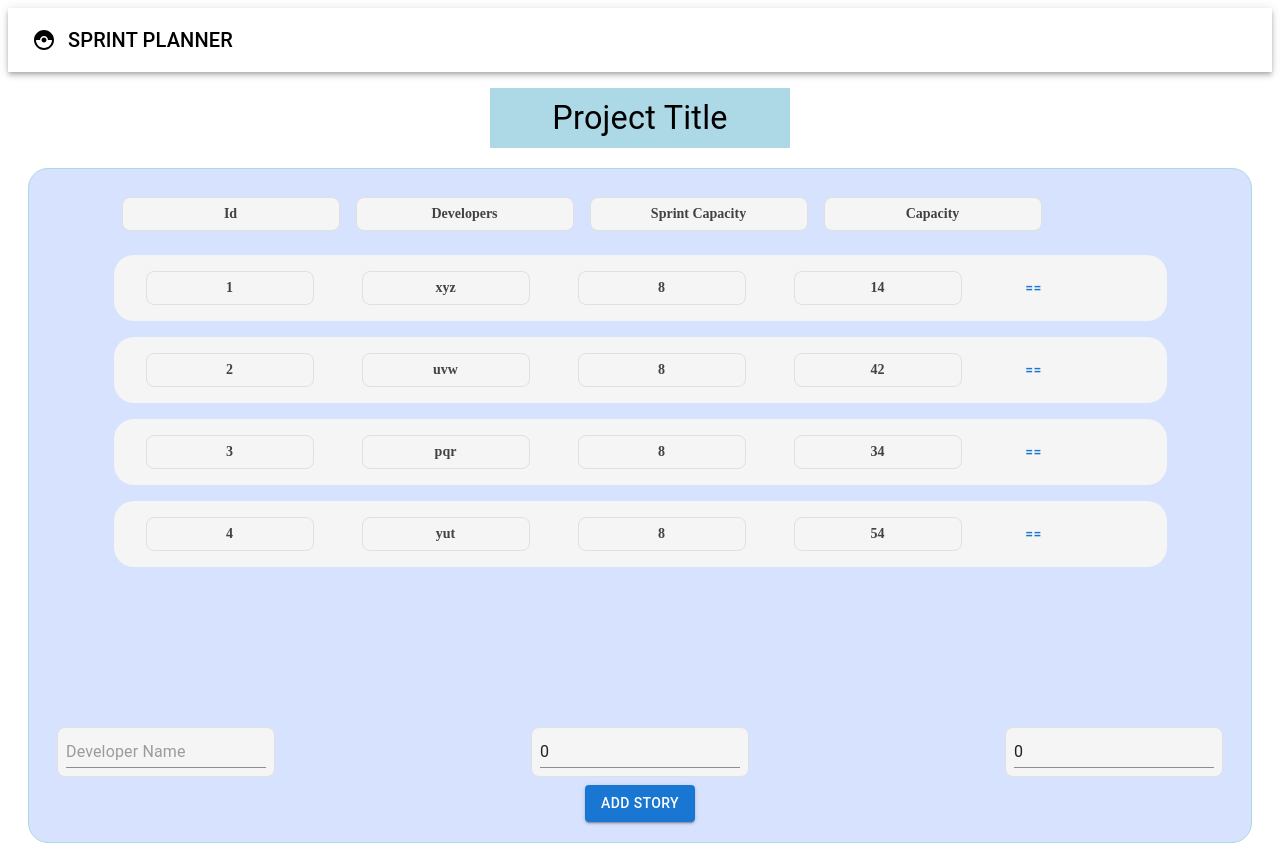
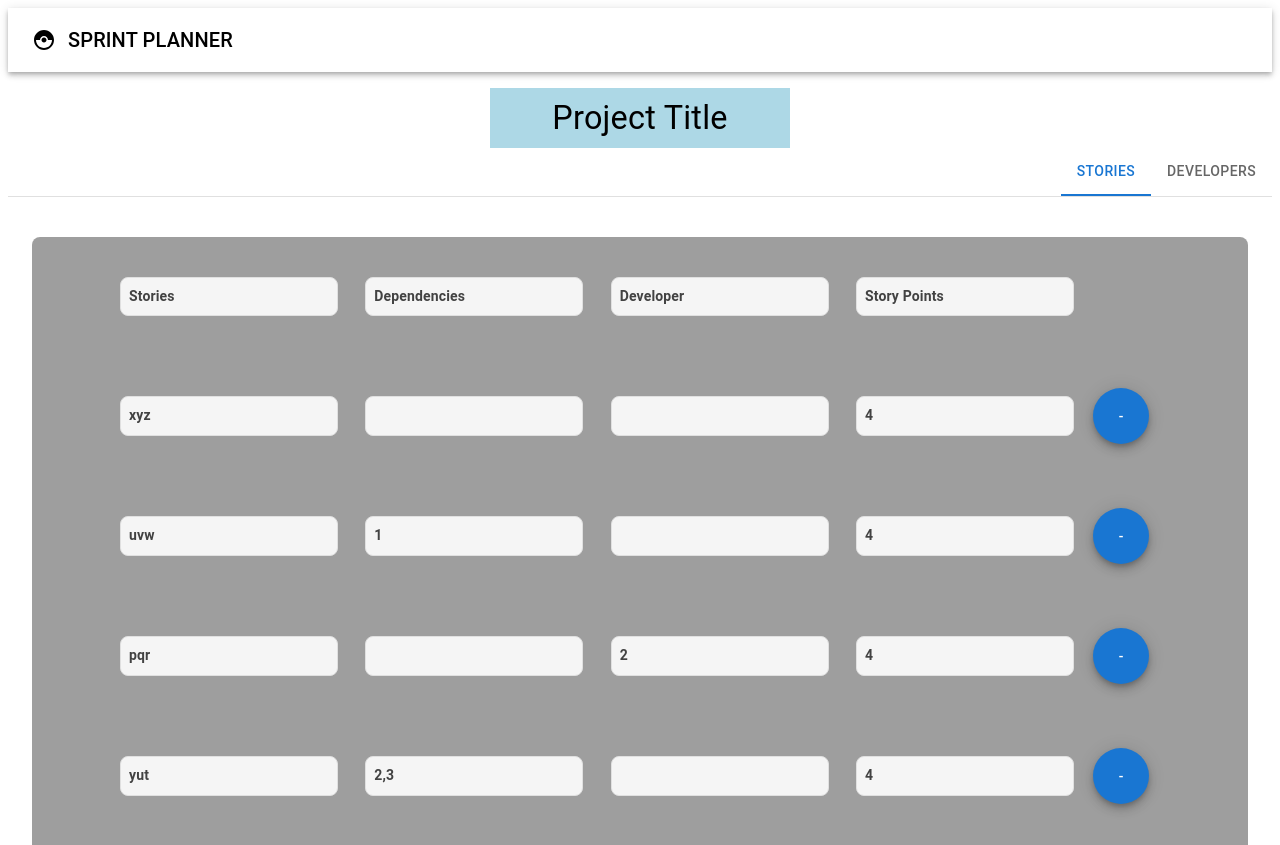
Before and after one commit to Smita-jha48/FrontEnd-MiniProject, a React (Create React App) app: page / in a window 1280 px wide. Shown: the top 845 px of the page. Built offline with nearby package versions, Linux system fonts and the light colour scheme.

Commit message:
feat : add InputForm component

```diff
--- a/package.json
+++ b/package.json
@@ -14,6 +14,7 @@
     "react-beautiful-dnd": "^13.1.1",
     "react-dom": "^18.2.0",
     "react-scripts": "5.0.1",
+    "react-tabs": "^6.0.0",
     "web-vitals": "^2.1.4"
   },
   "scripts": {
--- a/src/components/DeveloperEntry/developerEntry.jsx
+++ b/src/components/DeveloperEntry/developerEntry.jsx
@@ -12,7 +12,11 @@ import {
   //   createTheme,
   //   responsiveFontSizes,
   //   Grid,
+  Fab,
+  Tooltip,
+  IconButton,
 } from '@mui/material'
+import DeleteIcon from '@mui/icons-material/Delete'
 import PropTypes from 'prop-types'
 import React from 'react'
 import './developerEntry.css'
@@ -48,8 +52,8 @@ Item.propTypes = {
   ]),
 }
 
-export default function DeveloperEntry({ key, index, developerInfo, removeItem }) {
-  const { developer, sprintCapacity, capacity } = developerInfo
+export default function DeveloperEntry({ key, developerInfo, removeItem, deleteCheck }) {
+  const { id, developer, sprintCapacity, capacity } = developerInfo
   return (
     <div className='list-item' key={key}>
       <Box
@@ -65,11 +69,24 @@ export default function DeveloperEntry({ key, index, developerInfo, removeItem }
           width: '70vw',
         }}
       >
-        <Item width={200}>{index + 1}</Item>
+        <Item width={200}>{id}</Item>
         <Item width={200}>{developer.toString()}</Item>
         <Item width={200}>{sprintCapacity}</Item>
         <Item width={200}>{capacity}</Item>
-        <Button onClick={() => removeItem(index)}>==</Button>
+        {/* <Button onClick={() => removeItem(index)}>==</Button> */}
+        {deleteCheck(id) ? (
+          <Tooltip title='Delete'>
+            <IconButton color='primary' onClick={() => removeItem(id)}>
+              <DeleteIcon />
+            </IconButton>
+          </Tooltip>
+        ) : (
+          <Tooltip title='Remove or Edit Developer Id in the Stories Input form'>
+            <IconButton disableTouchRipple disableFocusRipple>
+              <DeleteIcon style={{ color: 'red' }} />
+            </IconButton>
+          </Tooltip>
+        )}
       </Box>
     </div>
   )
@@ -80,4 +97,5 @@ DeveloperEntry.propTypes = {
   index: PropTypes.number,
   developerInfo: PropTypes.object,
   removeItem: PropTypes.func,
+  deleteCheck: PropTypes.bool,
 }
--- a/src/components/DeveloperInput/developerInput.jsx
+++ b/src/components/DeveloperInput/developerInput.jsx
@@ -17,13 +17,6 @@ import PropTypes from 'prop-types'
 import React, { useState } from 'react'
 import DeveloperEntry from '../DeveloperEntry/developerEntry'
 import './developerInput.css'
-
-const data = [
-  { developer: 'xyz', sprintCapacity: 8, capacity: 14 },
-  { developer: 'uvw', sprintCapacity: 8, capacity: 42 },
-  { developer: 'pqr', sprintCapacity: 8, capacity: 34 },
-  { developer: 'yut', sprintCapacity: 8, capacity: 54 },
-]
 
 function Item(props) {
   const { sx, ...other } = props
@@ -55,26 +48,28 @@ Item.propTypes = {
   ]),
 }
 
-export default function DeveloperInput() {
-  const [developerList, setDeveloperList] = useState(data)
-  //   const [id, setId] = useState(0)
+export default function DeveloperInput({ developerList, setDeveloperList, deleteCheck }) {
+  // const [developerList, setDeveloperList] = useState(data)
+  const [id, setId] = useState(developerList[developerList.length - 1].id + 1)
   const [developer, setDeveloper] = useState('')
-  const [sprintCapacity, setSprintCapacity] = useState(0)
-  const [capacity, setCapacity] = useState(0)
+  const [sprintCapacity, setSprintCapacity] = useState(null)
+  const [capacity, setCapacity] = useState(null)
 
   const removeItem = (id) => {
-    let newDeveloperList = developerList.filter((developer, index) => index !== id)
+    let newDeveloperList = developerList.filter((developer) => developer.id !== id)
     setDeveloperList(newDeveloperList)
   }
   const handleSubmit = (e) => {
     e.preventDefault()
-    if (developer && capacity && sprintCapacity) {
-      const newId = developerList.length
-      const newDeveloper = { id: newId, developer, sprintCapacity, capacity }
+    if (id && developer && capacity && sprintCapacity) {
+      // const newId = { id }
+      // console.log(id, developer, sprintCapacity, capacity)
+      const newDeveloper = { id, developer, sprintCapacity, capacity }
       setDeveloperList((developerList) => {
         return [...developerList, newDeveloper]
       })
       //   setId(developerList.length)
+      setId(id + 1)
       setDeveloper('')
       //   console.log(developerList)
     }
@@ -102,17 +97,21 @@ export default function DeveloperInput() {
           <Item width={150}>Capacity</Item>
         </Box>
         <div className='dev-list'>
-          {developerList.map((developerInfo, index) => {
+          {developerList.length === 0 ? (
+            <h1>No Developers</h1>
+          ) : (
+            developerList.map((developerInfo) => {
               //   console.log(index)
               return (
                 <DeveloperEntry
-                key={index}
-                index={index}
+                  key={developerInfo.id}
                   developerInfo={developerInfo}
                   removeItem={removeItem}
+                  deleteCheck={deleteCheck}
                 />
               )
-          })}
+            })
+          )}
         </div>
       </div>
       <form onSubmit={handleSubmit}>
@@ -127,6 +126,16 @@ export default function DeveloperInput() {
             borderRadius: 1,
           }}
         >
+          <Item>
+            <Input
+              placeholder='Id'
+              type='number'
+              name='id'
+              // defaultValue={id}
+              value={id}
+              // onChange={(e) => setDeveloper(e.target.value)}
+            />
+          </Item>
           <Item>
             <Input
               placeholder='Developer Name'
@@ -156,10 +165,17 @@ export default function DeveloperInput() {
             />
           </Item>
         </Box>
+
         <Button variant='contained' style={{ margin: '0 auto', display: 'flex' }} type='submit'>
-          Add Story
+          Add Developer
         </Button>
       </form>
     </div>
   )
 }
+
+DeveloperInput.propTypes = {
+  developerList: PropTypes.array,
+  setDeveloperList: PropTypes.func,
+  deleteCheck: PropTypes.func,
+}
--- /dev/null
+++ b/src/components/InputForm/index.jsx
@@ -0,0 +1,99 @@
+import React, { useState } from 'react'
+import './InputForm.css'
+import { Tab, Tabs, Box, Typography } from '@mui/material'
+import DeveloperInput from '../DeveloperInput/developerInput'
+import StoryInput from '../StoryInput/storyInput'
+import PropTypes from 'prop-types'
+
+const storiesData = [
+  { id: 1, stories: 'xyz', dependencies: [], developer: [], storyPoints: 4 },
+  { id: 2, stories: 'uvw', dependencies: [1], developer: [], storyPoints: 4 },
+  { id: 3, stories: 'pqr', dependencies: [], developer: [2], storyPoints: 4 },
+  { id: 4, stories: 'yut', dependencies: [2, 3], developer: [], storyPoints: 4 },
+]
+const developersData = [
+  { id: 1, developer: 'xyz', sprintCapacity: 8, capacity: 14 },
+  { id: 2, developer: 'uvw', sprintCapacity: 8, capacity: 42 },
+  { id: 3, developer: 'pqr', sprintCapacity: 8, capacity: 34 },
+  { id: 4, developer: 'yut', sprintCapacity: 8, capacity: 54 },
+]
+
+function TabPanel(props) {
+  const { children, value, index, ...other } = props
+
+  return (
+    <div
+      role='tabpanel'
+      hidden={value !== index}
+      id={`simple-tabpanel-${index}`}
+      aria-labelledby={`simple-tab-${index}`}
+      {...other}
+    >
+      {value === index && (
+        <Box sx={{ p: 3 }}>
+          <Typography>{children}</Typography>
+        </Box>
+      )}
+    </div>
+  )
+}
+
+TabPanel.proptypes = {
+  props: PropTypes.shape({
+    children: PropTypes.node,
+    index: PropTypes.number.isRequired,
+    value: PropTypes.number.isRequired,
+  }),
+}
+
+function a11yProps(index) {
+  return {
+    id: `simple-tab-${index}`,
+    'aria-controls': `simple-tabpanel-${index}`,
+  }
+}
+
+export default function InputForm() {
+  const [storyList, setStoryList] = useState(storiesData)
+  const [developerList, setDeveloperList] = useState(developersData)
+  const [value, setValue] = useState(0)
+
+  const deleteCheck = (id) => {
+    // return true if stories.developer does not contain id
+    let check = true
+    storyList.forEach((story) => {
+      if (story.developer.includes(id)) check = false
+    })
+    return check
+  }
+  const handleChange = (event, newValue) => {
+    setValue(newValue)
+  }
+  return (
+    <Box sx={{ width: '100%' }}>
+      <Box
+        sx={{
+          borderBottom: 1,
+          borderColor: 'divider',
+          display: 'flex',
+          flexDirection: 'row-reverse',
+        }}
+      >
+        <Tabs value={value} onChange={handleChange} aria-label='basic tabs example'>
+          <Tab label='Stories' {...a11yProps(0)} />
+          <Tab label='Developers' {...a11yProps(1)} />
+        </Tabs>
+      </Box>
+      <TabPanel value={value} index={0}>
+        <StoryInput storyList={storyList} setStoryList={setStoryList} />
+      </TabPanel>
+      <TabPanel value={value} index={1}>
+        <DeveloperInput
+          developerList={developerList}
+          setDeveloperList={setDeveloperList}
+          deleteCheck={deleteCheck}
+        />
+      </TabPanel>
+    </Box>
+  )
+}
--- a/src/components/StoryInput/storyInput.jsx
+++ b/src/components/StoryInput/storyInput.jsx
@@ -12,22 +12,13 @@ import {
   Fab,
   bgcolor,
   createTheme,
-    responsiveFontSizes
+  responsiveFontSizes,
 } from '@mui/material'
-import PropTypes from 'prop-types';
+import PropTypes from 'prop-types'
 import React, { useState } from 'react'
 
-const data = [
-    { id: 1, stories: 'xyz', dependencies: [], developer: [], storyPoints: 4 },
-    { id: 2, stories: 'uvw', dependencies: [1], developer: [], storyPoints: 4 },
-    { id: 3, stories: 'pqr', dependencies: [], developer: [], storyPoints: 4 },
-    { id: 4, stories: 'yut', dependencies: [2, 3], developer: [], storyPoints: 4 }
-];
-
-
 function Item(props) {
-
-    const { sx, ...other } = props;
+  const { sx, ...other } = props
   return (
     <Box
       sx={{
@@ -37,8 +28,7 @@ function Item(props) {
         bgcolor: (theme) => (theme.palette.mode === 'dark' ? '#101010' : 'grey.100'),
         color: (theme) => (theme.palette.mode === 'dark' ? 'grey.300' : 'grey.800'),
         border: '1px solid',
-                borderColor: (theme) =>
-                    theme.palette.mode === 'dark' ? 'grey.800' : 'grey.300',
+        borderColor: (theme) => (theme.palette.mode === 'dark' ? 'grey.800' : 'grey.300'),
         borderRadius: 2,
         fontSize: '0.875rem',
         fontWeight: '700',
@@ -46,97 +36,127 @@ function Item(props) {
       }}
       {...other}
     />
-    );
+  )
 }
 
 Item.propTypes = {
   sx: PropTypes.oneOfType([
-        PropTypes.arrayOf(
-            PropTypes.oneOfType([PropTypes.func, PropTypes.object, PropTypes.bool]),
-        ),
+    PropTypes.arrayOf(PropTypes.oneOfType([PropTypes.func, PropTypes.object, PropTypes.bool])),
     PropTypes.func,
     PropTypes.object,
   ]),
-};
+}
 
-export default function StoryInput() {
-    const [stories, setStories] = useState('');
-    const [dependencies, setDependencies] = useState([]);
-    const [developer, setDeveloper] = useState([]);
-    const [storyPoints, setStoryPoints] = useState(0);
-    const [storyList, setStoryList] = useState(data);
+export default function StoryInput({ storyList, setStoryList }) {
+  const [stories, setStories] = useState('')
+  const [dependencies, setDependencies] = useState([])
+  const [developer, setDeveloper] = useState([])
+  const [storyPoints, setStoryPoints] = useState(0)
+  //   const [storyList, setStoryList] = useState(data)
   const removeItem = (id) => {
-        let newStoryList = storyList.filter((story) => story.id !== id);
-        setStoryList(newStoryList);
+    let newStoryList = storyList.filter((story) => story.id !== id)
+    setStoryList(newStoryList)
   }
   const handleSubmit = (e) => {
-        e.preventDefault();
+    e.preventDefault()
     if (stories && storyPoints) {
-            const newStory = { stories, dependencies, developer, storyPoints };
-            const myArray = newStory.dependencies.split(',');
+      const newStory = { stories, dependencies, developer, storyPoints }
+      const myArray = newStory.dependencies.split(',')
       const myNewArray = myArray.map((item) => {
-                return parseInt(item);
+        return parseInt(item)
       })
-            console.log(myNewArray);
-            console.log(typeof (myNewArray));
-            newStory.dependencies = myNewArray;
+      console.log(myNewArray)
+      console.log(typeof myNewArray)
+      newStory.dependencies = myNewArray
       setStoryList((storyList) => {
-                return [...storyList, newStory];
+        return [...storyList, newStory]
       })
     }
   }
   return (
     <>
-        <Box mx='auto'sx={{ bgcolor: 'text.disabled', borderRadius: 2, mt: 2 }} >
+      <Box mx='auto' sx={{ bgcolor: 'text.disabled', borderRadius: 2, mt: 2 }}>
         <div>
-                <Box sx={{ display: 'grid', gridTemplateColumns: 'repeat(4, 2fr) 1fr', ml: 6, p: 4}}>
-                    <Item >Stories</Item>
-                    <Item >Dependencies</Item>
-                    <Item >Developer</Item>
-                    <Item >Story Points</Item>
-
+          <Box sx={{ display: 'grid', gridTemplateColumns: 'repeat(4, 2fr) 1fr', ml: 6, p: 4 }}>
+            <Item>Stories</Item>
+            <Item>Dependencies</Item>
+            <Item>Developer</Item>
+            <Item>Story Points</Item>
           </Box>
-                {storyList.map((story) => {
-                    const { id, stories, dependencies, developer, storyPoints } = story;
+          {storyList.length === 0 ? (
+            <h1>No Stories</h1>
+          ) : (
+            storyList.map((story) => {
+              const { id, stories, dependencies, developer, storyPoints } = story
               return (
                 <>
-                            <Box sx={{ display: 'grid', gridTemplateColumns: 'repeat(4, 2fr) 1fr', ml: 6, p: 4 }}>
-                                <Item >{stories}</Item>
-                                <Item >{dependencies.toString()}</Item>
-                                <Item >{developer}</Item>
-                                <Item  >{storyPoints}</Item>
-                                <Fab color="primary" onClick={() => removeItem(id)} aria-label="add">-</Fab>
+                  <Box
+                    sx={{ display: 'grid', gridTemplateColumns: 'repeat(4, 2fr) 1fr', ml: 6, p: 4 }}
+                  >
+                    <Item>{stories}</Item>
+                    <Item>{dependencies.toString()}</Item>
+                    <Item>{developer}</Item>
+                    <Item>{storyPoints}</Item>
+                    <Fab color='primary' onClick={() => removeItem(id)} aria-label='add'>
+                      -
+                    </Fab>
                     {/* // <Button  onClick={() => removeItem(id)}>Remove</Button> */}
                   </Box>
                 </>
-                    );
-                })}
+              )
+            })
+          )}
         </div>
         <form onSubmit={handleSubmit}>
           <Box sx={{ display: 'grid', gridTemplateColumns: 'repeat(4, 2fr) 1fr', ml: 6, p: 4 }}>
             <Item>
-
-                        <Input type='text' name='story' defaultValue="Disabled" value={stories} placeholder="Enter Story Title" onChange={(e) => setStories(e.target.value)} />
+              <Input
+                type='text'
+                name='story'
+                defaultValue='Disabled'
+                value={stories}
+                placeholder='Enter Story Title'
+                onChange={(e) => setStories(e.target.value)}
+              />
             </Item>
             <Item>
-
-
-                        <Input type='text' name='dependencies' value={dependencies} placeholder="Enter Dependencies" onChange={(e) => setDependencies(e.target.value)} />
+              <Input
+                type='text'
+                name='dependencies'
+                value={dependencies}
+                placeholder='Enter Dependencies'
+                onChange={(e) => setDependencies(e.target.value)}
+              />
             </Item>
             <Item>
-
-                        <Input type='text' name='developers' value={developer} placeholder="Enter Developer" onChange={(e) => setDeveloper(e.target.value)} />
+              <Input
+                type='text'
+                name='developers'
+                value={developer}
+                placeholder='Enter Developer'
+                onChange={(e) => setDeveloper(e.target.value)}
+              />
             </Item>
             <Item>
-
-                        <Input type='text' name='storyPoints' value={storyPoints} placeholder="Enter Story Points" onChange={(e) => setStoryPoints(e.target.value)} />
+              <Input
+                type='text'
+                name='storyPoints'
+                value={storyPoints}
+                placeholder='Enter Story Points'
+                onChange={(e) => setStoryPoints(e.target.value)}
+              />
             </Item>
           </Box>
-                <Button variant="contained" style={{ margin: '0 auto', display: 'flex' }} type='submit'>Add Story</Button>
-
+          <Button variant='contained' style={{ margin: '0 auto', display: 'flex' }} type='submit'>
+            Add Story
+          </Button>
         </form>
       </Box>
     </>
-
   )
 }
+
+StoryInput.propTypes = {
+  storyList: PropTypes.array,
+  setStoryList: PropTypes.func,
+}
--- a/src/pages/Home/home.jsx
+++ b/src/pages/Home/home.jsx
@@ -4,6 +4,7 @@ import Topbar from '../../components/TopBar/topbar'
 import Title from '../../components/Title/title'
 import StoryInput from '../../components/StoryInput/storyInput'
 import DeveloperInput from '../../components/DeveloperInput/developerInput'
+import InputForm from '../../components/InputForm'
 
 export default function Home() {
   return (
@@ -11,7 +12,8 @@ export default function Home() {
       <Topbar />
       <Title />
       {/* <StoryInput /> */}
-      <DeveloperInput />
+      {/* <DeveloperInput /> */}
+      <InputForm />
     </>
   )
 }
```
Also changed, not shown: src/components/InputForm/InputForm.css (added), 1 other file (tests, documents, lock files or other folders). Lines whose indentation alone changed are shown as unchanged.
